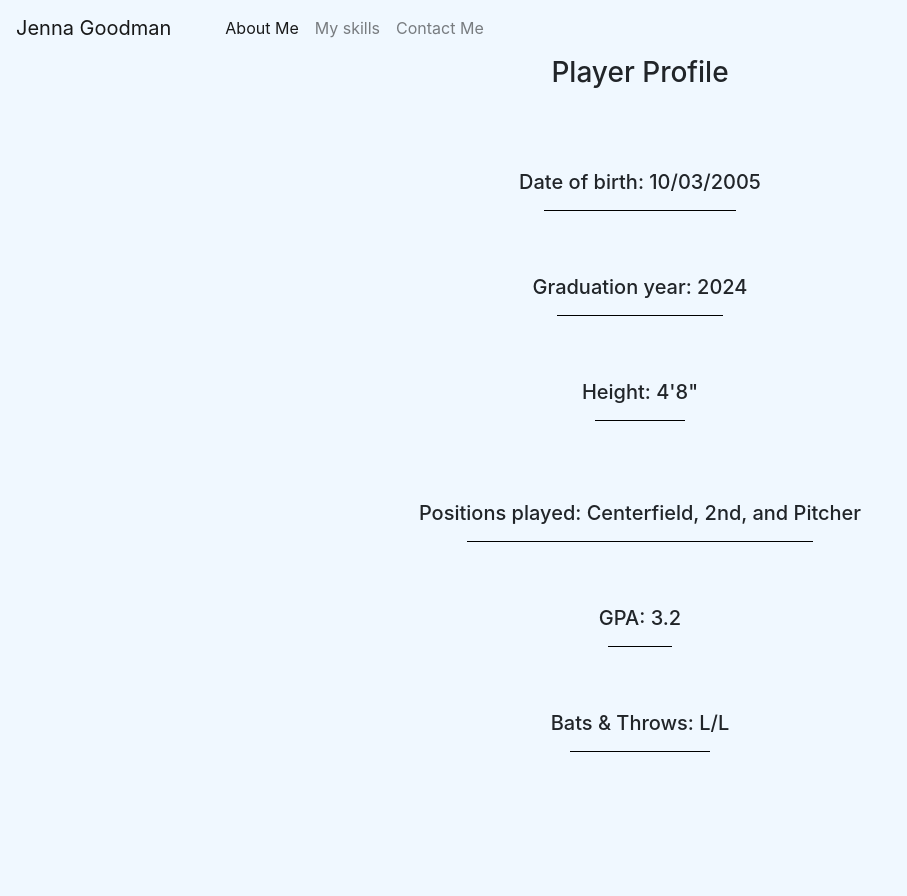
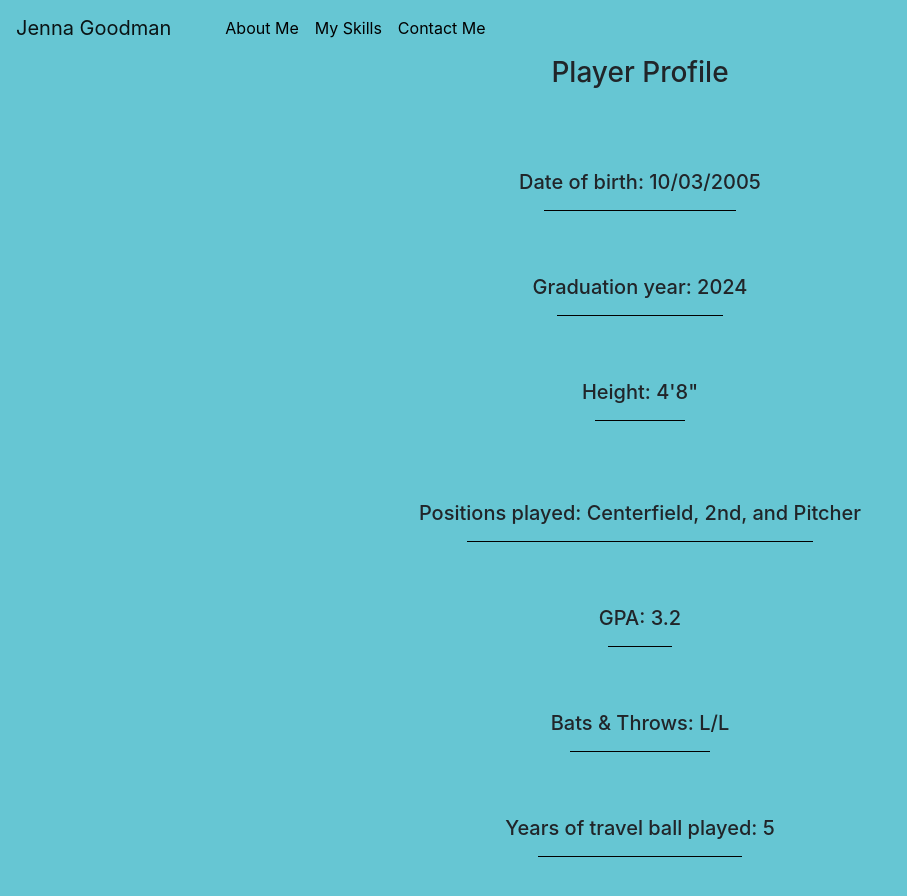
Before and after one commit to KawaiiSlave/JennasSoftballPortfolio, a plain HTML site: page about.html in a window 1280 px wide. Shown: the whole page, without its empty margins (0-907 px from the left). Before the commit the page ends 816 px from the top, so only its background shows below. Drawn offline with nearby package versions, Linux system fonts and the light colour scheme.

Commit message:
added some more styling

```diff
--- a/about.html
+++ b/about.html
@@ -18,13 +18,13 @@
         <div class="collapse navbar-collapse" id="navbarText">
             <ul class="navbar-nav mr-auto" id="navbar-padding">
                 <li class="nav-item active">
-                    <a class="nav-link" href="about.html">About Me <span class="sr-only">(current)</span></a>
+                    <a class="nav-link" id="nav-links" href="about.html">About Me <span class="sr-only">(current)</span></a>
                 </li>
                 <li class="nav-item">
-                    <a class="nav-link" href="skills.html">My skills</a>
+                    <a class="nav-link" id="nav-links" href="skills.html">My Skills</a>
                 </li>
                 <li class="nav-item">
-                    <a class="nav-link" href="contact.html">Contact Me</a>
+                    <a class="nav-link" id="nav-links" href="contact.html">Contact Me</a>
                 </li>
             </ul>
         </div>
@@ -61,6 +61,10 @@
     <hr class="abouthr6">
     <br>
     <br>
+    <h5>Years of travel ball played: 5</h5>
+    <hr class="abouthr7">
+    <br>
+    <br>
 
 
 
--- a/style.css
+++ b/style.css
@@ -2,14 +2,18 @@
     padding-left: 30px;
 }
 
+#nav-links {
+    color: black !important;
+}
+
 #nav-override {
-    background-color:aliceblue !important;
+    background-color:rgb(102, 198, 211) !important;
 }
 
 body {
     margin: 0;
     text-align: center;
-    background-color: aliceblue;
+    background-color: rgb(102, 198, 211) !important;
 }
 
 .hiimjenna {
@@ -53,3 +57,8 @@ body {
     width: 11%;
     border-top: 1px solid black;
 }
+
+.abouthr7 {
+    width:16%;
+    border-top: 1px solid black;
+}
```
Also changed, not shown: contact.html (+3 -3 lines), index.html (+3 -3 lines), skills.html (+3 -3 lines).
